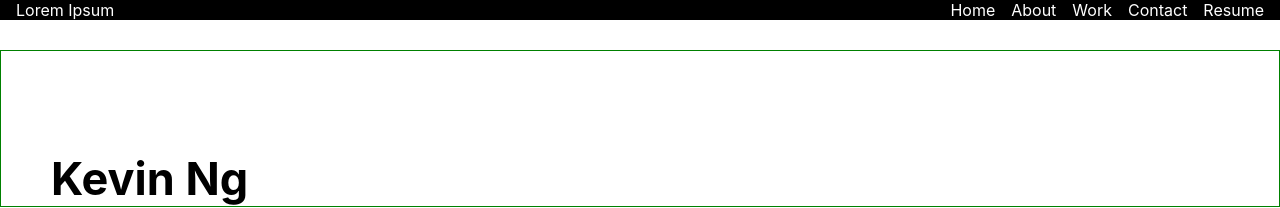
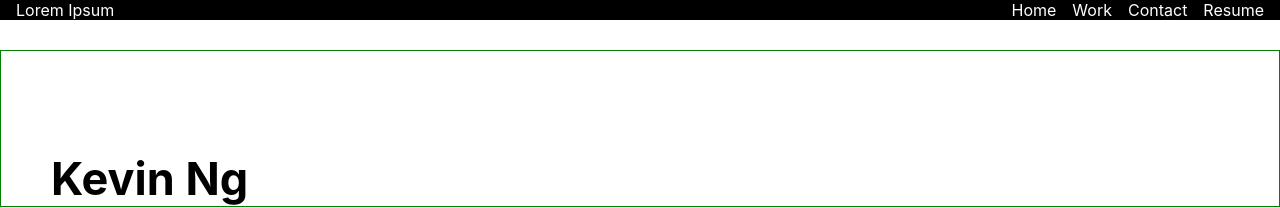
Before and after one commit to kevinszn23/portfolio-v2, a React (Create React App) app: page / in a window 1280 px wide. Shown: the top 208 px of the page. Built offline with nearby package versions, Linux system fonts and the light colour scheme.

Commit message:
removed about from navbar

```diff
--- a/src/App.js
+++ b/src/App.js
@@ -2,7 +2,6 @@
 import './App.css';
 import Navbar from './components/Navbar';
 import Home from './components/Home';
-import About from './components/About';
 import Work from './components/Work';
 import Contact from './components/Contact';
 import Resume from './components/Resume';
@@ -16,7 +15,6 @@
         <Outlet/>
         <Routes>
           <Route path="/" element={<Home/>} />
-          {/* <Route path="/about" element={<About/>} /> */}
           <Route path="/work" element={<Work/>} />
           <Route path="/contact" element={<Contact/>} />
           <Route path="/resume" element={<Resume/>} />
--- a/src/components/About.js
+++ /dev/null
@@ -1,5 +0,0 @@
-// export default function About() {
-//     return <h1>
-//         About
-//     </h1>
-// }
--- a/src/components/Navbar.js
+++ b/src/components/Navbar.js
@@ -7,9 +7,6 @@
       <ul>
         <li>
           <Link to="/">Home</Link>
-        </li>
-        <li>
-          <Link to="/about">About</Link>
         </li>
         <li>
           <Link to="/work">Work</Link>
```
